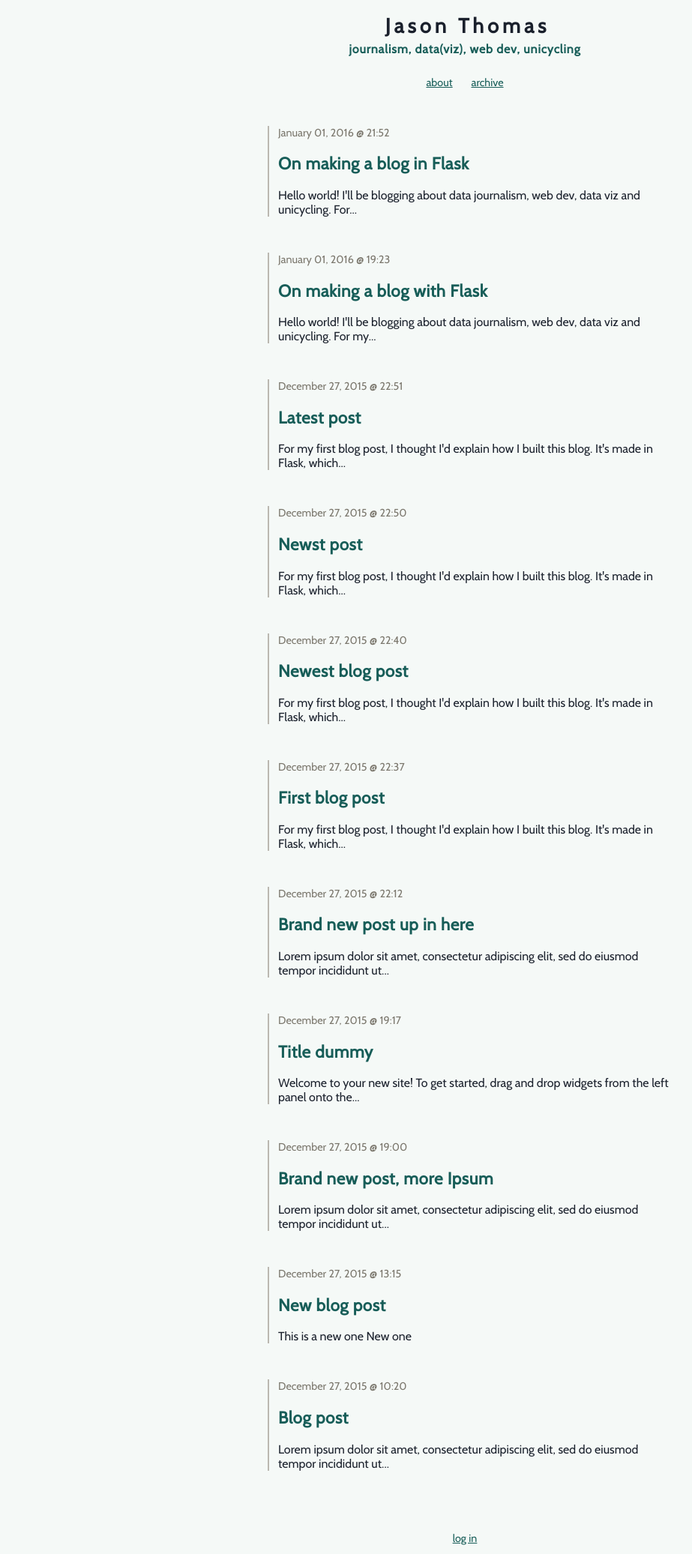
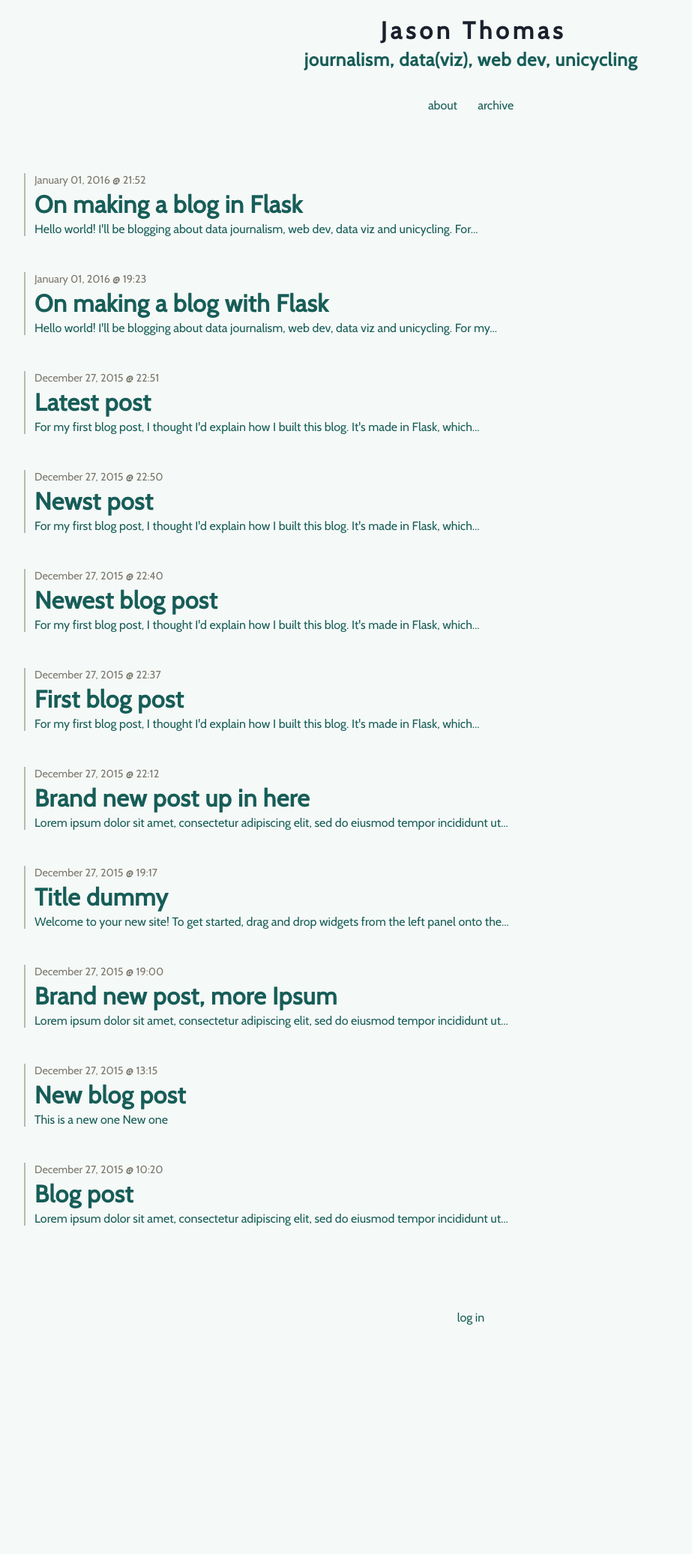
Before and after one commit to pulling-star/jason-thomas.zyx, a Flask app: page /archive in a window 1280 px wide. Shown: the whole page at 75% size, without its empty margins (20-943 px from the left). After the commit the page ends 1767 px from the top, so only its background shows below. Run offline with Flask 2, Linux system fonts and the light colour scheme; data comes from the database, SQL or seed files in the repository; both versions use the stored data as it was after the commit; some libraries are stand-ins or nearby versions.

Commit message:
Satu, jan 16

```diff
--- a/app.py
+++ b/app.py
@@ -127,4 +127,4 @@ def pageNotFound(error):
     return render_template('404.html')
 
 if __name__ == '__main__':
-    app.run('0.0.0.0',debug=True) #debug should be false in production
+    app.run('0.0.0.0',debug=False) #debug should be False in production
--- a/config_file.cfg
+++ b/config_file.cfg
@@ -1,6 +1,6 @@
 DEBUG = False   #Never leave this true on the server, it allows users to execute code.
 TESTING = False		#I believe this is the same story ^
 SECRET_KEY = 'development key'
-USERNAME = 'default'
-PASSWORD = 'admin'	#Do I need to tell you to change this? Please do so
+USERNAME = 'welcomebackjason'
+PASSWORD = 'x7t?&c7A=ruBe8awruxumekeHe5ru4'
 PROPAGATE_EXCEPTIONS = False #Set to true to push errors to the apache logs. Log locations in the virtual host file
--- a/static/main.js
+++ b/static/main.js
@@ -2,10 +2,9 @@ $('.topBanner').on('click', function(){
     window.location.assign('/');
 })
 
-$('.archiveLink').on('click', function(){
+$('.archiveLink a').each(function(i){
+    console.log(i);
     var liCount = $('.archiveLink').length-1;
-    var liClicked = $(this).index();
-    var liString = liCount - liClicked
-    var newRequest = '/post?postNum=' + liString.toString()
-    window.location = newRequest;
+    var newRequest = '/post?postNum=' + (liCount - i);
+    $(this).attr('href', newRequest);
 })
--- a/static/style.css
+++ b/static/style.css
@@ -7,6 +7,7 @@ body {
     font-family: Cabin, helvetica;
     background-color: #F5F9F7;  //#FFFEFA;
     height:100%;
+    width:100%;
     color: #1A202C;
 }
 
@@ -14,13 +15,12 @@ a,h2,h3 {
     color: #175D58;
 }
 
+a:link {
+    text-decoration: none;
+}
+
 h1,h2,h3,h4{
     letter-spacing: 0.6px;
-//	margin-left: -0.8em;
-}
-
-h1, h2 {
-    font-size: 1.4em;
 }
 
 input, textarea{
@@ -52,6 +52,11 @@ form *{
     cursor:pointer;
 }
 
+.archiveLink * {
+    margin-bottom: 0.125em;
+    margin-top: 0.125em;
+}
+
 .entries{
     padding-left:0;
 }
@@ -59,32 +64,31 @@ form *{
 #cheatSheet * {
     margin-left:5px;
     margin-right:5px;
-//	display:inline-block;
 }
 
 .topBanner{
     width: 100%;
     text-align: center;
     cursor: pointer;
+    font-size
 }
 
 .topBanner h1{
-//	border-bottom: 1px solid #eee;
+    font-size: 4.0vh;
     margin-bottom:5px;
-	font-size:170%;
     letter-spacing:5px;
     margin-left:7px;
 }
 
 .topBanner h4{
+    font-size: 3.0vh;
     letter-spacing:0.9px;
     margin-top:5px;
     color: #175D58;
 }
 
 .page {
-    margin: 1em auto;
-    max-width:550px;
+    margin: 3em auto;
     padding: .8em;
 }
 
@@ -138,4 +142,30 @@ form *{
     color: #D13F31;
 }
 
-//Colour scheme here - http://www.colorcombos.com/color-schemes/378/ColorCombo378.html
+h1 {
+  font-size: 4.0vh;
+}
+h2 {
+  font-size: 4.0vh;
+}
+h3 {
+  font-size: 3.5vh;
+}
+h4 {
+  font-size: 3.0vh;
+}
+p, a, code, li {
+  font-size: 2.0vh;
+}
+
+@media screen and (min-device-width: 1200px) /* Desktop */ {
+    .page {
+        max-width: 800px;
+    }
+}
+
+@media screen and (max-device-width: 1200px) /* Mobile */ {
+    .page {
+        width: 95%;
+    }
+}
--- a/templates/show_archive.html
+++ b/templates/show_archive.html
@@ -3,17 +3,10 @@
   <ul class=entries>
   {% if entries|length > 0 %}
     {% for entry in entries|reverse() %}
-      <li class=archiveLink value=><p class=dateText>{{ entry.date|safe }}</p><h2>{{ entry.title }}</h2> <p>{{entry.text|striptags|truncate(100) }}</p>
+      <li class=archiveLink value=><a><p class=dateText>{{ entry.date|safe }}</p><h2>{{ entry.title }}</h2> <p>{{entry.text|striptags|truncate(100) }}</p></a>
     {% endfor %}
   {% else %}
     <li><em>Why not say something?</em>
   {% endif %}
-  <!--
-  {% for entry in entries %}
-    <li><p class=dateText>{{ entry.date|safe }}</p><h2>{{ entry.title }}</h2>{{ entry.text|safe }}
-  {% else %}
-    <li><em>Why not say something?</em>
-  {% endfor %}
-  -->
   </ul>
 {% endblock %}
```
Also changed, not shown: templates/show_current.html (+0 -7 lines), README.md, blogPosts.db, 1 other file. Lines whose indentation alone changed are shown as unchanged.
